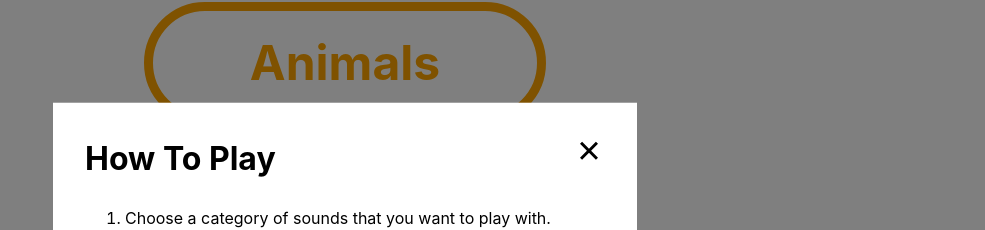
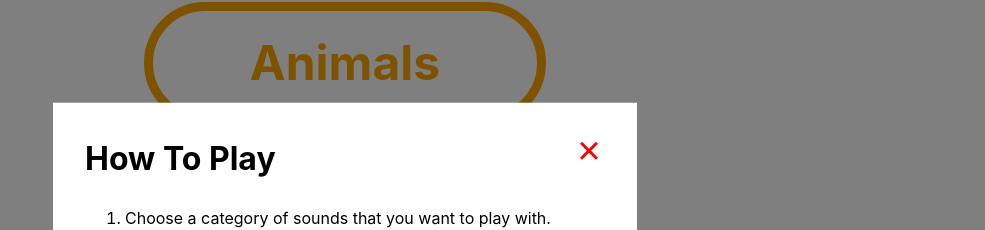
Before and after one commit to Listen-Up-2210/listen-up-ui, a React (Create React App) app: page / in a window 1280 px wide. In both pictures the pointer is over the icon 884 px from the left and 262 px from the top of the page. Shown: the part 112-342 px from the top of the page, without its empty margins (295-1280 px from the left). Built offline with nearby package versions, Linux system fonts and the light colour scheme.

Commit message:
Add hover state to modal close button

```diff
--- a/src/Components/Modal/Modal.css
+++ b/src/Components/Modal/Modal.css
@@ -36,3 +36,8 @@
     float: right;
     font-size: 2rem;
 }
+
+.close-Btn:hover {
+    cursor: pointer;
+    color: red;
+}
```
